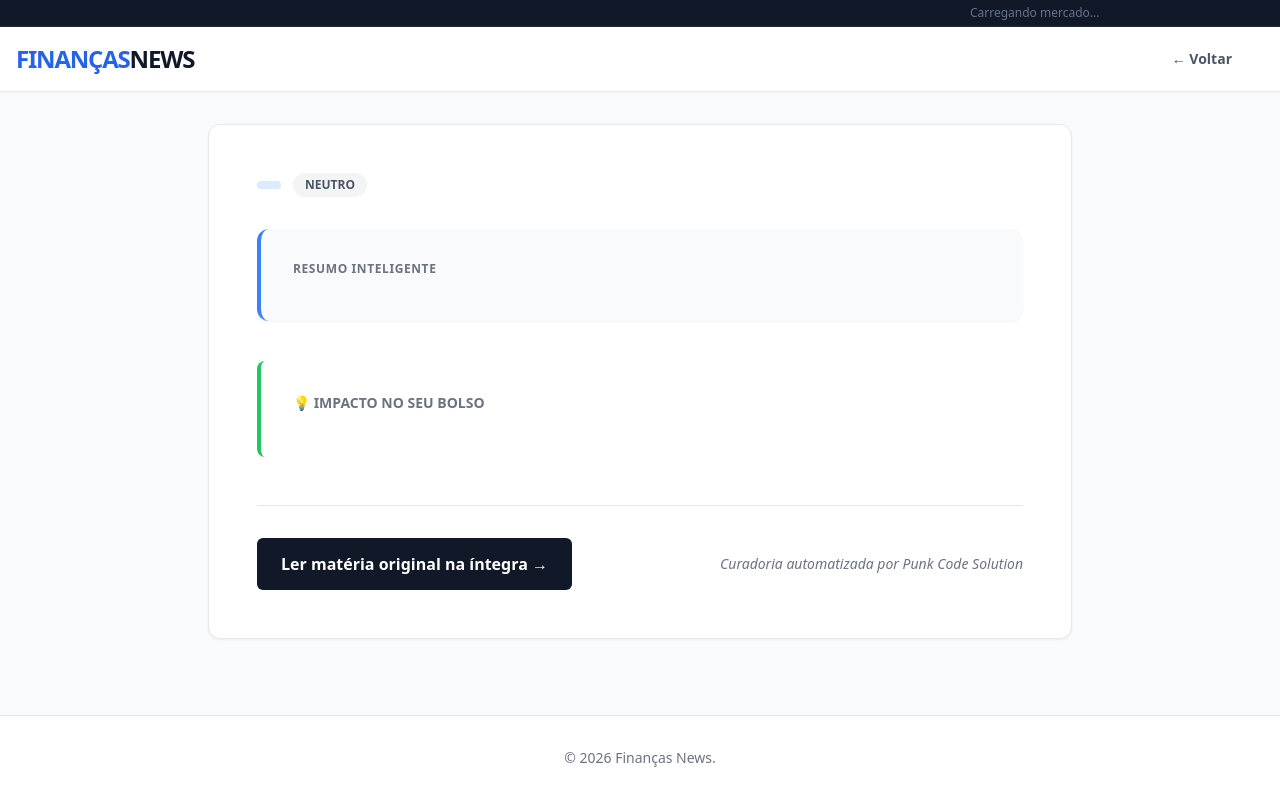
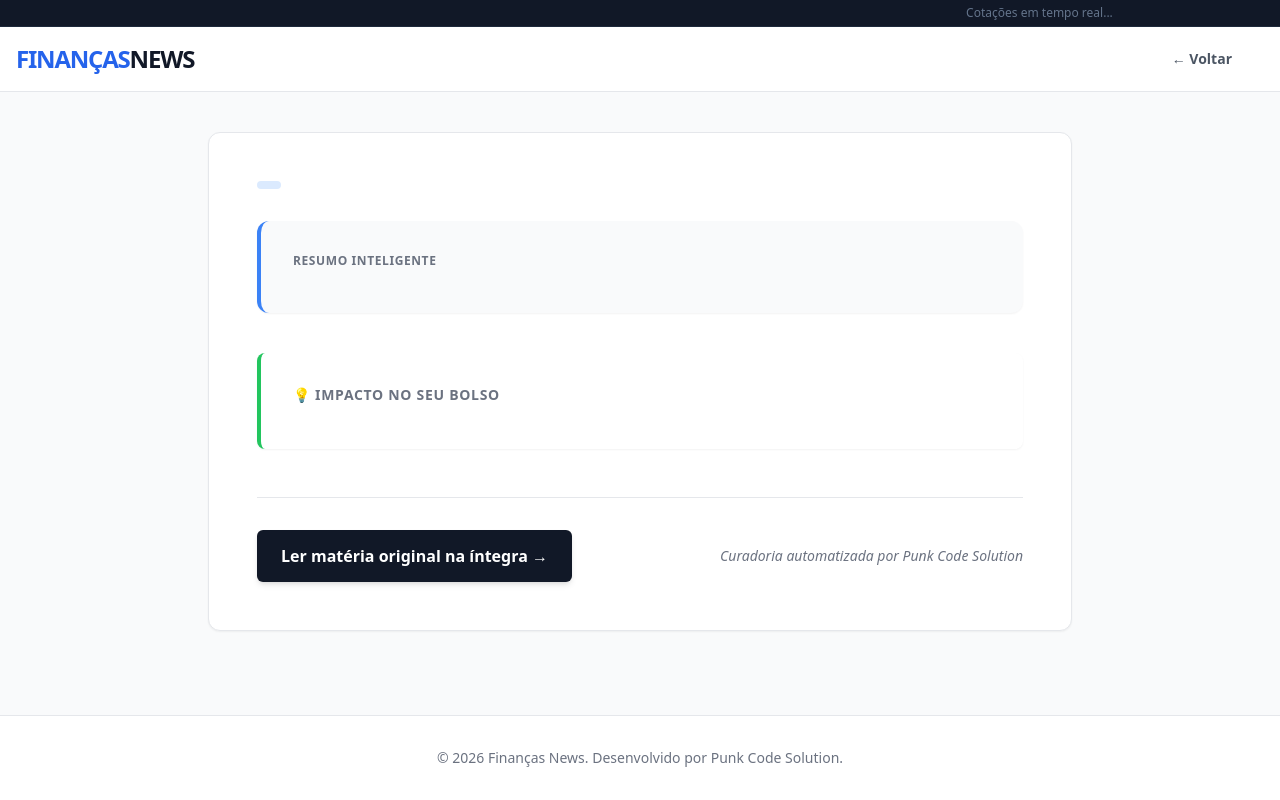
Before and after one commit to Punk-Code-Solution/Financas-news, a FastAPI app: template templates/noticia.html in a window 1280 px wide. Run offline with FastAPI, Linux system fonts and the light colour scheme; the template is opened without the code that fills it, so the values that code supplies are empty; some libraries are stand-ins or nearby versions.

Commit message:
Modificações

```diff
--- a/templates/noticia.html
+++ b/templates/noticia.html
@@ -13,24 +13,24 @@
         .ticker-content { display: inline-block; animation: ticker 30s linear infinite; }
         @keyframes ticker { 0% { transform: translateX(100vw); } 100% { transform: translateX(-100%); } }
         .ticker-up { color: #4ade80; } .ticker-down { color: #f87171; }
-        /* Limita altura de anúncios automáticos no topo */
-        .ad-slot-top { max-height: 280px; overflow: hidden; margin-bottom: 1rem; }
+        /* Impede buraco de anúncio vazio no topo */
+        .ad-top { max-height: 280px; overflow: hidden; }
     </style>
 </head>
 <body class="bg-gray-50 dark:bg-[#0f172a] text-gray-800 dark:text-slate-200 transition-colors duration-200 flex flex-col min-h-screen">
 
     <div class="ticker-wrapper">
-        <div class="ticker-content" id="market-ticker"><span class="text-slate-500">Carregando mercado...</span></div>
+        <div class="ticker-content" id="market-ticker"><span class="text-slate-500">Cotações em tempo real...</span></div>
     </div>
 
-    <nav class="border-b border-gray-200 dark:border-slate-800 bg-white dark:bg-[#0f172a] pt-4 pb-4 sticky top-0 z-50">
+    <nav class="border-b border-gray-200 dark:border-slate-800 bg-white dark:bg-[#0f172a] transition-colors duration-200 pt-4 pb-4 sticky top-0 z-50">
         <div class="container mx-auto px-4 flex justify-between items-center">
             <a href="/" class="text-2xl font-black tracking-tighter">
                 <span class="text-blue-600 dark:text-[#4ade80]">FINANÇAS</span><span class="text-gray-900 dark:text-white">NEWS</span>
             </a>
             <div class="flex items-center gap-4">
                 <a href="/" class="text-sm font-semibold text-gray-600 dark:text-slate-400 hover:text-blue-600 dark:hover:text-white flex items-center">&larr; Voltar</a>
-                <button id="theme-toggle" class="p-2 rounded-lg text-gray-500 dark:text-slate-400">
+                <button id="theme-toggle" class="p-2 rounded-lg text-gray-500 dark:text-slate-400 hover:bg-gray-100 dark:hover:bg-slate-800">
                     <svg id="theme-toggle-dark-icon" class="hidden w-5 h-5" fill="currentColor" viewBox="0 0 20 20"><path d="M17.293 13.293A8 8 0 016.707 2.707a8.001 8.001 0 1010.586 10.586z"></path></svg>
                     <svg id="theme-toggle-light-icon" class="hidden w-5 h-5" fill="currentColor" viewBox="0 0 20 20"><path d="M10 2a1 1 0 011 1v1a1 1 0 11-2 0V3a1 1 0 011-1zm4 8a4 4 0 11-8 0 4 4 0 018 0zm-.464 4.95l.707.707a1 1 0 001.414-1.414l-.707-.707a1 1 0 00-1.414 1.414zm2.12-10.607a1 1 0 010 1.414l-.706.707a1 1 0 11-1.414-1.414l.707-.707a1 1 0 011.414 0zM17 11a1 1 0 100-2h-1a1 1 0 100 2h1zm-7 4a1 1 0 011 1v1a1 1 0 11-2 0v-1a1 1 0 011-1zM5.05 6.464A1 1 0 106.465 5.05l-.708-.707a1 1 0 00-1.414 1.414l.707.707zm1.414 8.486l-.707.707a1 1 0 01-1.414-1.414l.707-.707a1 1 0 011.414 1.414zM4 11a1 1 0 100-2H3a1 1 0 000 2h1z" fill-rule="evenodd" clip-rule="evenodd"></path></svg>
                 </button>
@@ -39,39 +39,40 @@
     </nav>
 
     <main class="container mx-auto px-4 pt-4 pb-8 max-w-4xl flex-none w-full">
-        <div class="ad-slot-top text-center">
+        <div class="ad-top text-center mb-6">
             <ins class="adsbygoogle" style="display:block" data-ad-client="ca-pub-3623062544438213" data-ad-slot="1234567890" data-ad-format="auto" data-full-width-responsive="true"></ins>
             <script>(adsbygoogle = window.adsbygoogle || []).push({});</script>
         </div>
 
-        <article class="bg-white dark:bg-[#1e293b] rounded-xl shadow-sm p-6 md:p-12 border border-gray-200 dark:border-slate-800">
+        <article class="bg-white dark:bg-[#1e293b] rounded-xl shadow-sm p-6 md:p-12 border border-gray-200 dark:border-slate-800 transition-colors">
             <div class="flex items-center space-x-3 mb-6">
-                <span class="bg-blue-100 dark:bg-white text-blue-800 dark:text-blue-900 text-xs font-bold px-3 py-1 rounded-full">{{ noticia[5] }}</span>
-                <span class="bg-gray-100 dark:bg-slate-800 text-gray-600 dark:text-slate-300 text-xs font-bold px-3 py-1 rounded-full uppercase">Neutro</span>
+                <span class="bg-blue-100 dark:bg-white text-blue-800 dark:text-blue-900 text-xs font-bold px-3 py-1 rounded-full uppercase">{{ noticia[5] }}</span>
             </div>
 
             <h1 class="text-3xl md:text-5xl font-black text-gray-900 dark:text-white mb-8 leading-tight">{{ noticia[1] }}</h1>
 
             <div class="prose prose-lg max-w-none text-gray-700 dark:text-slate-300">
-                <div class="bg-gray-50 dark:bg-[#0f172a] p-6 md:p-8 rounded-xl border-l-4 border-blue-500 mb-10 shadow-sm">
+                <div class="bg-gray-50 dark:bg-[#0f172a] p-6 md:p-8 rounded-xl border-l-4 border-blue-500 mb-10 shadow-sm transition-colors">
                     <h3 class="text-xs font-black text-gray-500 uppercase tracking-wider mb-3">Resumo Inteligente</h3>
-                    <p class="text-xl font-medium text-gray-800 dark:text-slate-200">{{ noticia[2] }}</p>
+                    <p class="text-xl font-medium text-gray-800 dark:text-slate-200 leading-relaxed">{{ noticia[2] }}</p>
                 </div>
-                <div class="mb-8 p-6 md:p-8 border-l-4 border-green-500 bg-white dark:bg-[#1e293b] rounded-lg">
-                    <h2 class="text-sm font-black text-gray-500 uppercase mb-3">💡 Impacto no seu Bolso</h2>
-                    <p class="text-lg text-gray-800 dark:text-slate-200 font-medium">{{ noticia[3] }}</p>
+                <div class="mb-8 bg-white dark:bg-[#1e293b] border-l-4 border-green-500 p-6 md:p-8 rounded-lg shadow-sm">
+                    <h2 class="text-sm font-black text-gray-500 uppercase tracking-wider mb-3 flex items-center">💡 Impacto no seu Bolso</h2>
+                    <p class="text-lg text-gray-800 dark:text-slate-200 font-medium leading-relaxed">{{ noticia[3] }}</p>
                 </div>
             </div>
 
-            <div class="mt-12 pt-8 border-t flex flex-col sm:flex-row justify-between items-center">
-                <a href="{{ noticia[4] }}" target="_blank" class="bg-gray-900 dark:bg-[#4ade80] text-white dark:text-black px-6 py-3.5 rounded-md font-extrabold">Ler matéria original na íntegra &rarr;</a>
-                <p class="text-sm text-gray-500 italic">Curadoria automatizada por Punk Code Solution</p>
+            <div class="mt-12 pt-8 border-t border-gray-200 dark:border-slate-800 flex flex-col sm:flex-row justify-between items-center">
+                <a href="{{ noticia[4] }}" target="_blank" class="bg-gray-900 dark:bg-[#4ade80] text-white dark:text-black px-6 py-3.5 rounded-md font-extrabold hover:bg-gray-800 dark:hover:bg-green-500 transition shadow-md">Ler matéria original na íntegra &rarr;</a>
+                <p class="text-sm text-gray-500 dark:text-slate-500 italic font-medium">Curadoria automatizada por Punk Code Solution</p>
             </div>
         </article>
     </main>
 
-    <footer class="border-t border-gray-200 dark:border-slate-800 bg-white dark:bg-[#0f172a] text-center py-8 mt-auto">
-        <div class="container mx-auto px-4"><p class="text-sm text-gray-500">&copy; 2026 Finanças News.</p></div>
+    <footer class="border-t border-gray-200 dark:border-slate-800 bg-white dark:bg-[#0f172a] text-center py-8 mt-auto transition-colors">
+        <div class="container mx-auto px-4">
+            <p class="text-sm text-gray-500 dark:text-slate-500 font-medium">&copy; 2026 Finanças News. Desenvolvido por Punk Code Solution.</p>
+        </div>
     </footer>
 </body>
 </html>
```
